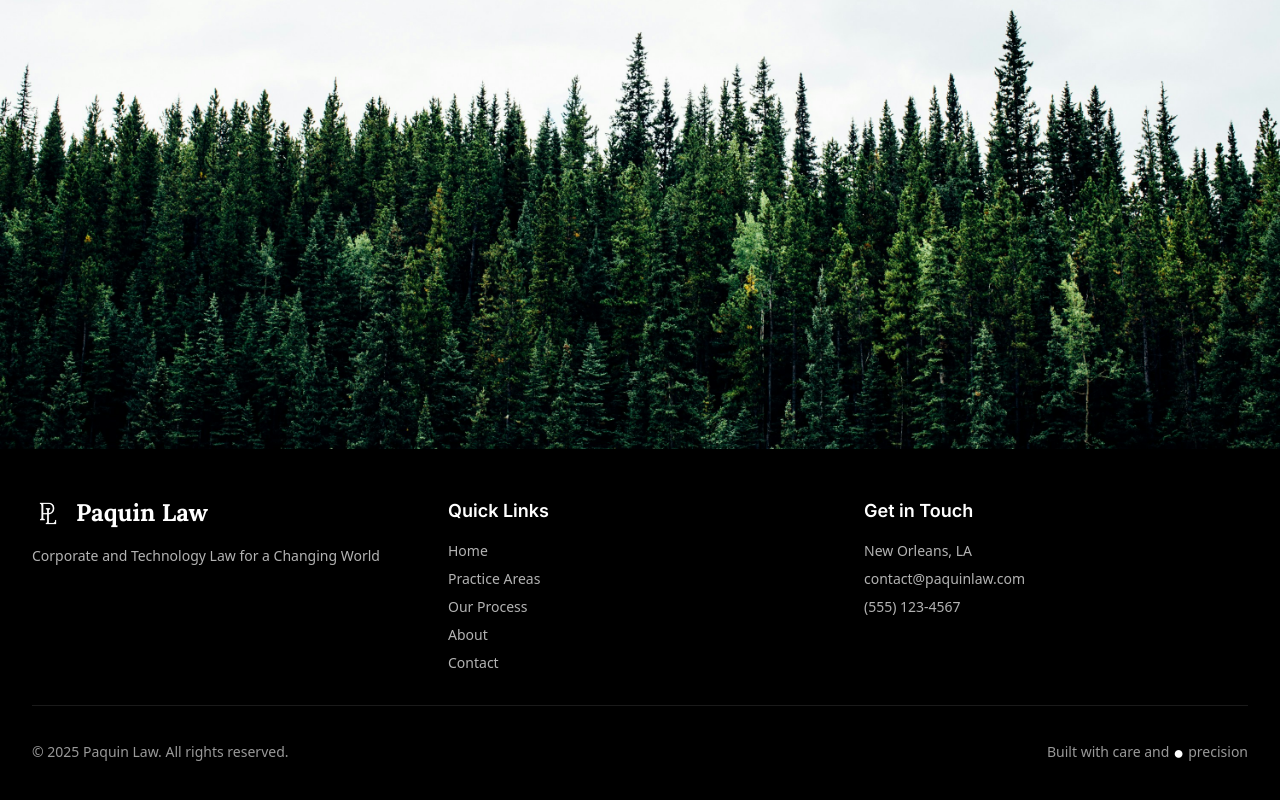
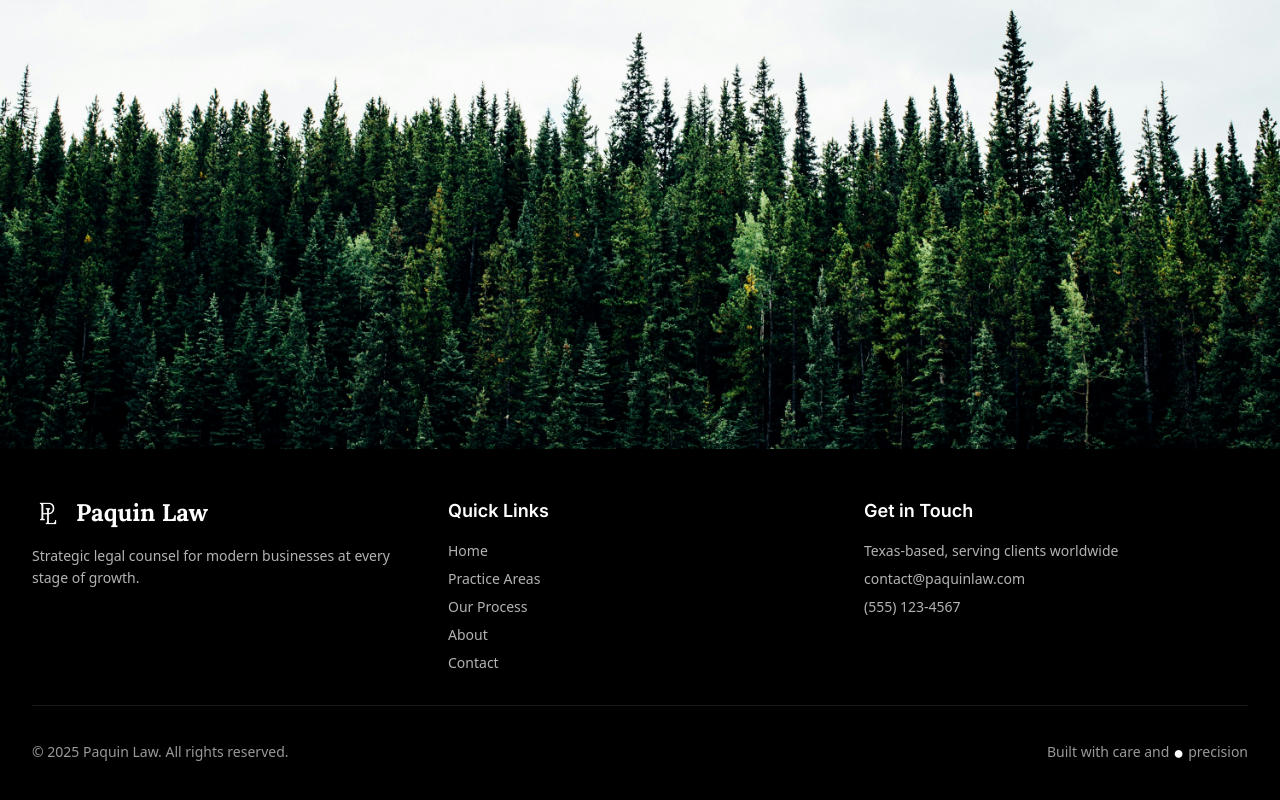
Before and after one commit to henrypaq/paquin-law-website, a Next.js app: page / in a window 1280 px wide. Shown: the part 4892-5692 px from the top of the page. Built offline with nearby package versions, Linux system fonts and the light colour scheme.

Commit message:
Update footer tagline and location

```diff
--- a/components/Footer.tsx
+++ b/components/Footer.tsx
@@ -62,7 +62,7 @@ const Footer = () => {
                     <h3 className="text-2xl font-lora font-bold">Paquin Law</h3>
                   </div>
                   <p className="text-white/70 text-sm leading-relaxed">
-                    Corporate and Technology Law for a Changing World
+                    Strategic legal counsel for modern businesses at every stage of growth.
                   </p>
                 </div>
 
@@ -86,7 +86,7 @@ const Footer = () => {
           <div>
             <h4 className="text-lg font-semibold mb-4">Get in Touch</h4>
             <div className="space-y-2 text-sm text-white/70">
-              <p>New Orleans, LA</p>
+              <p>Texas-based, serving clients worldwide</p>
               <a
                 href="mailto:contact@paquinlaw.com"
                 className="block hover:text-white transition-colors duration-300"
```
